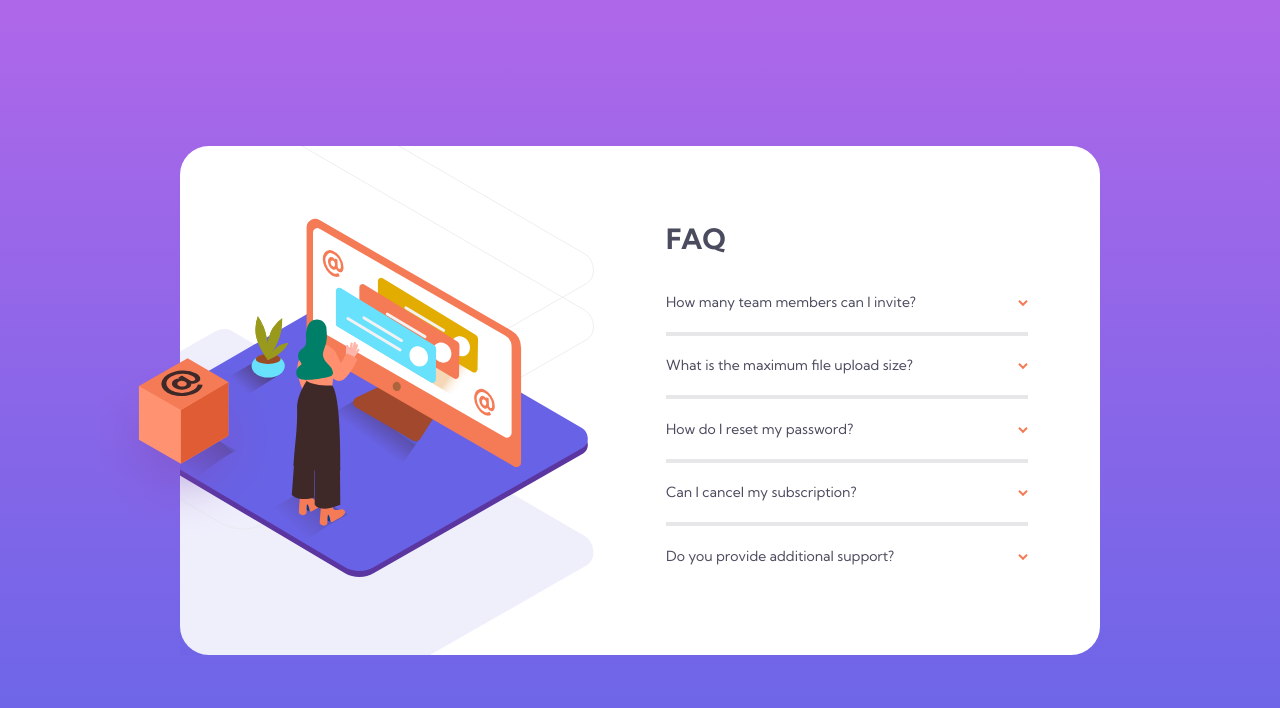
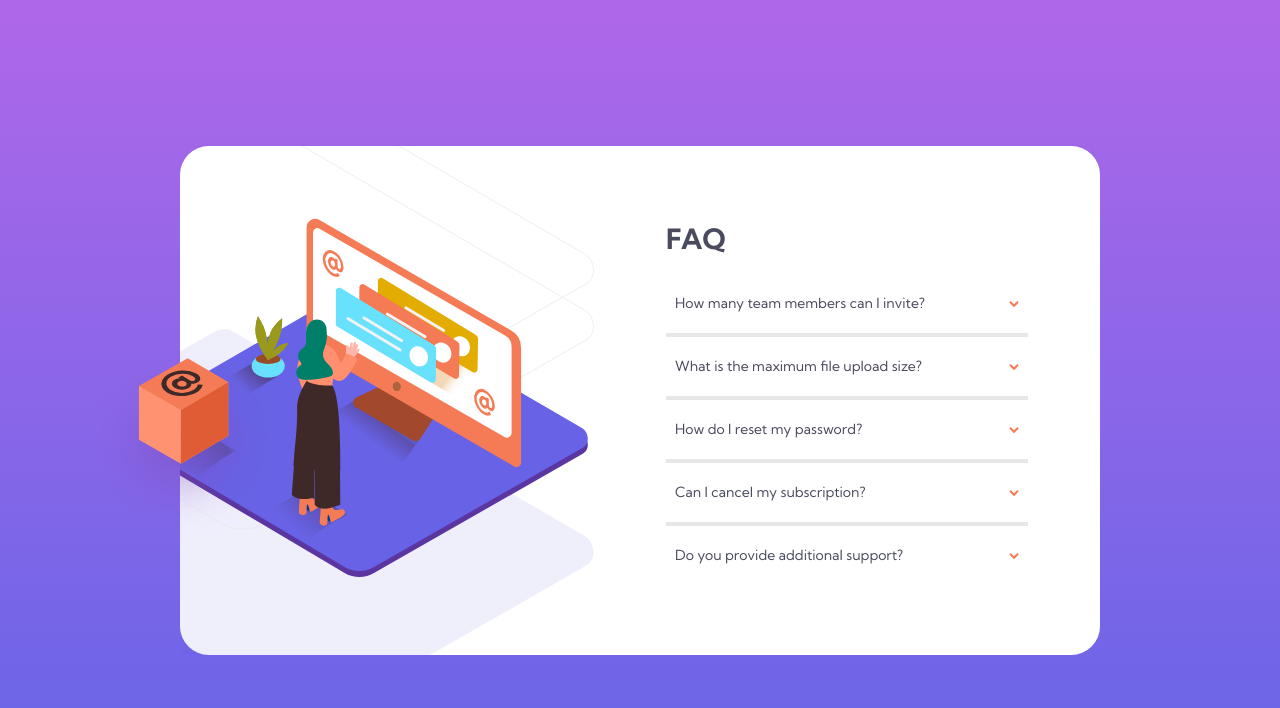
Before and after one commit to danyelcid/faq-component, a plain HTML site: page index.html in a window 1280 px wide. Drawn offline with Linux system fonts and the light colour scheme.

Commit message:
Update style.css

```diff
--- a/assets/css/style.css
+++ b/assets/css/style.css
@@ -102,15 +102,19 @@ body{
     margin-bottom: 1rem;
 }
 .question{
-    padding: 1rem 0;
+    padding: 1rem .5rem;
     border-radius: .5rem;
+    border: 1px solid transparent;
     transition: all .25s ease-in-out;
+    background-color: #ffffff;
 }
 .question:hover{
     cursor: pointer;
     position: relative;
     top: -.25rem;
     scale: 1.1;
+    z-index: 2;
+    border: 1px solid var(--clr-soft-red);
     -webkit-box-shadow: 0 20px 10px -10px var(--clr-soft-red);
     box-shadow: 0 20px 10px -10px var(--clr-soft-red);
 }
```
